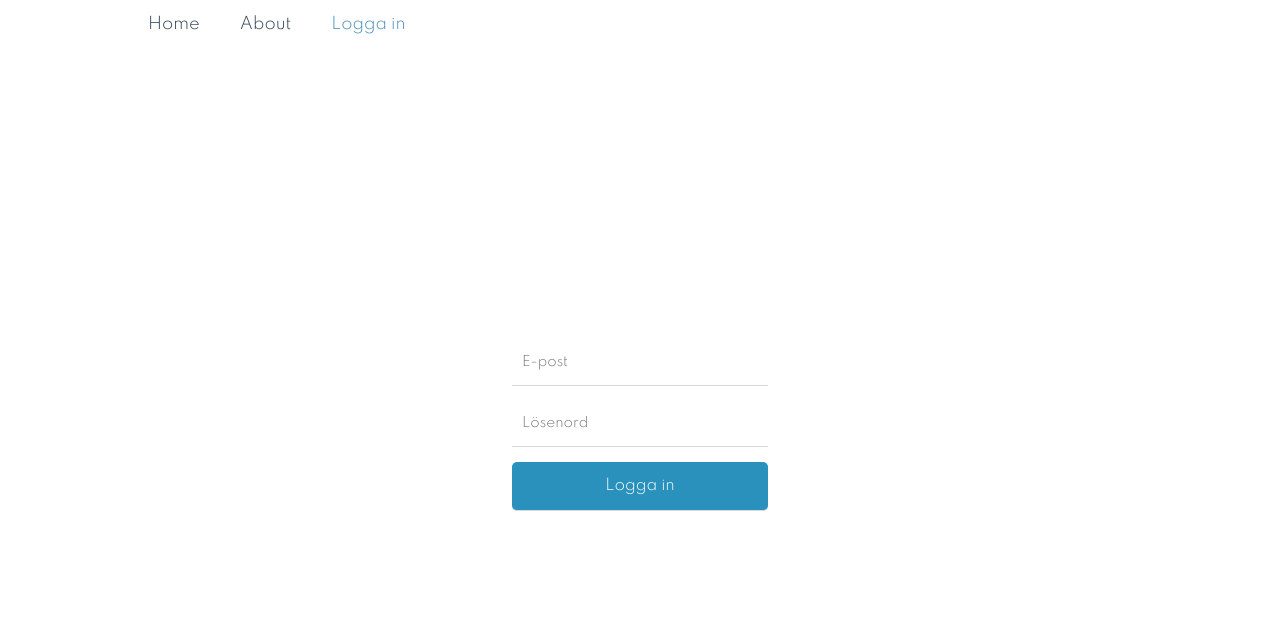
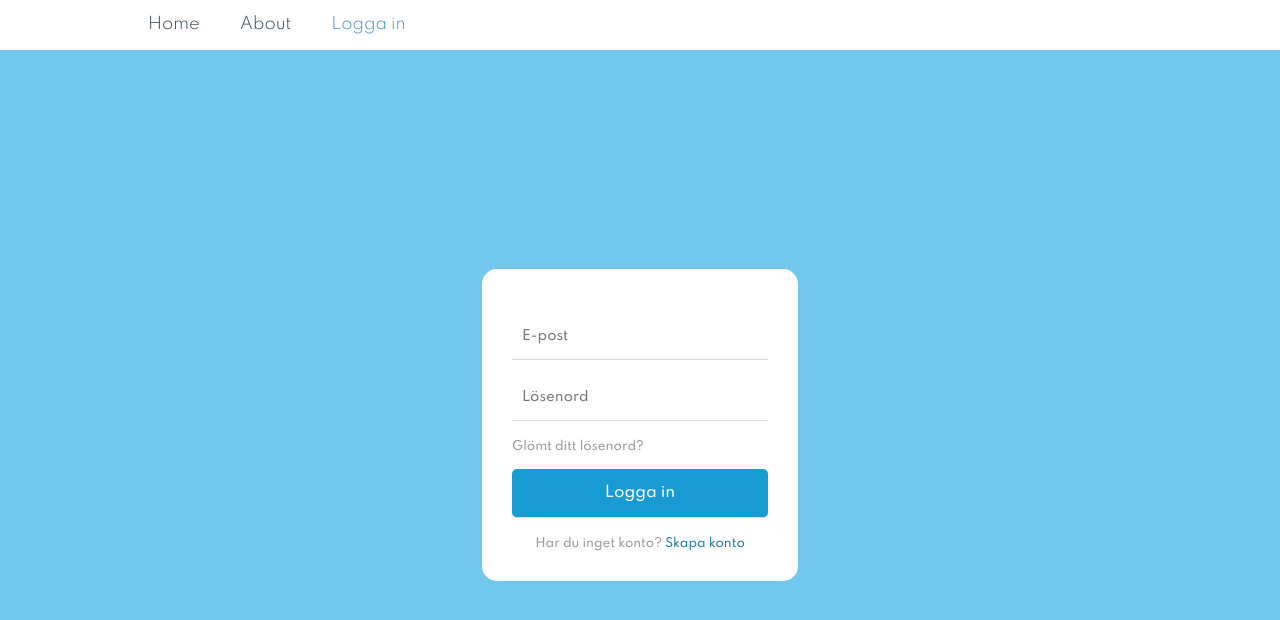
Before and after one commit to Thunberg087/AutoPlanner, a Vue app in the folder frontend/: page /auth/login in a window 1280 px wide. Shown: the top 620 px of the page. Built offline with nearby package versions, Linux system fonts and the light colour scheme.

Commit message:
Finished work on Authentication Views

```diff
--- a/frontend/src/App.vue
+++ b/frontend/src/App.vue
@@ -19,7 +19,12 @@ export default {
 </script>
 
 <style>
-@import url("https://fonts.googleapis.com/css2?family=Spartan:wght@300;531&display=swap");
+
+
+@import url('https://fonts.googleapis.com/css2?family=Assistant:wght@600&family=Spartan:wght@300;500;600;900&display=swap');
+
+
+
 
 * {
   margin: 0;
--- /dev/null
+++ b/frontend/src/components/authentication/Forgot.vue
@@ -0,0 +1,22 @@
+<template>
+  <div class="form">
+    <input type="text" v-model="email" placeholder="E-post">
+    <input type="button" value="Skicka">
+    <router-link :to="{ params: { page: 'login' }}">Tillbaka</router-link>
+  </div>
+</template>
+
+<script>
+export default {
+  data() {
+    return {
+      email: '',
+      password: ''
+    }
+  }
+}
+</script>
+
+<style scoped>
+
+</style>
--- a/frontend/src/components/authentication/Login.vue
+++ b/frontend/src/components/authentication/Login.vue
@@ -2,7 +2,11 @@
   <div class="form">
     <input type="text" v-model="email" placeholder="E-post">
     <input type="password" v-model="password" placeholder="Lösenord">
+    <div id="forgotPasswordWrapper">
+     <router-link id="forgotPassword" :to="{ params: { page: 'forgot' }}">Glömt ditt lösenord?</router-link>
+    </div>
     <input type="button" value="Logga in">
+    <router-link :to="{ params: { page: 'register' }}">Har du inget konto? <span>Skapa konto</span></router-link>
   </div>
 </template>
 
@@ -18,5 +22,8 @@ export default {
 </script>
 
 <style scoped>
-
+ #forgotPasswordWrapper {
+   width: 100%;
+   text-align: left;
+ }
 </style>
--- /dev/null
+++ b/frontend/src/components/authentication/Register.vue
@@ -0,0 +1,25 @@
+<template>
+  <div class="form">
+    <input type="text" v-model="email" placeholder="E-post">
+    <input type="password" v-model="password" placeholder="Lösenord">
+    <input type="password" v-model="password" placeholder="Repetera lösenord">
+    <input type="button" value="Skapa konto">
+    <router-link :to="{ params: { page: 'login' }}">Jag har redan ett konto</router-link>
+  </div>
+</template>
+
+<script>
+export default {
+  data() {
+    return {
+      email: '',
+      password: '',
+      repeatPassword: ''
+    }
+  }
+}
+</script>
+
+<style scoped>
+
+</style>
--- a/frontend/src/views/Authentication.vue
+++ b/frontend/src/views/Authentication.vue
@@ -1,15 +1,21 @@
 <template>
   <div class="pageWrapper">
     <Login v-if="page === 'login'"/>
+    <Register v-if="page === 'register'"/>
+    <Forgot v-if="page === 'forgot'"/>
   </div>
 </template>
 
 <script>
 import Login from './../components/authentication/Login'
+import Register from './../components/authentication/Register'
+import Forgot from './../components/authentication/Forgot'
 
 export default {
   components: {
-    Login
+    Login,
+    Register,
+    Forgot
   },
   computed: {
     page() {
@@ -23,12 +29,16 @@ export default {
   .pageWrapper {
     display: flex;
     height: calc(100vh - 50px);
+    background: #71c7ec;
   }
 
   /deep/ .form {
     width: 20%;
     margin: auto;
-
+    text-align: center;
+    background: white;
+    padding: 30px;
+    border-radius: 15px;
   }
 
   /deep/ .form input {
@@ -45,7 +55,7 @@ export default {
 
 
   /deep/ .form input[type="button"] {
-    background: rgb(41, 145, 187);
+    background: #189ad3;
     color: white;
     font-size: 15px;
     border-radius: 5px;
@@ -54,11 +64,34 @@ export default {
   }
 
   /deep/ .form input[type="button"]:hover {
-    background: rgb(36, 125, 160);
+    background: rgb(41, 145, 187);
   }
 
   /deep/ .form input[type="button"]:active {
     background: rgb(27, 114, 148);
+  }
+
+  /deep/ .form a {
+    color: #999;
+    font-size: 9pt;
+    text-decoration: none;
+    font-family: 'Spartan', sans-serif;
+    transition: .1s;
+  }
+
+  /deep/ .form a:hover {
+    color: #666;
+  }
+
+
+  /deep/ .form a span{
+    color: rgb(36, 125, 160);
+    font-family: 'Spartan', sans-serif;
+    transition: .1s;
+  }
+
+  /deep/ .form a span:hover{
+    color: rgb(43, 113, 141);
   }
 
   /* Change the white to any color ;) */
```
